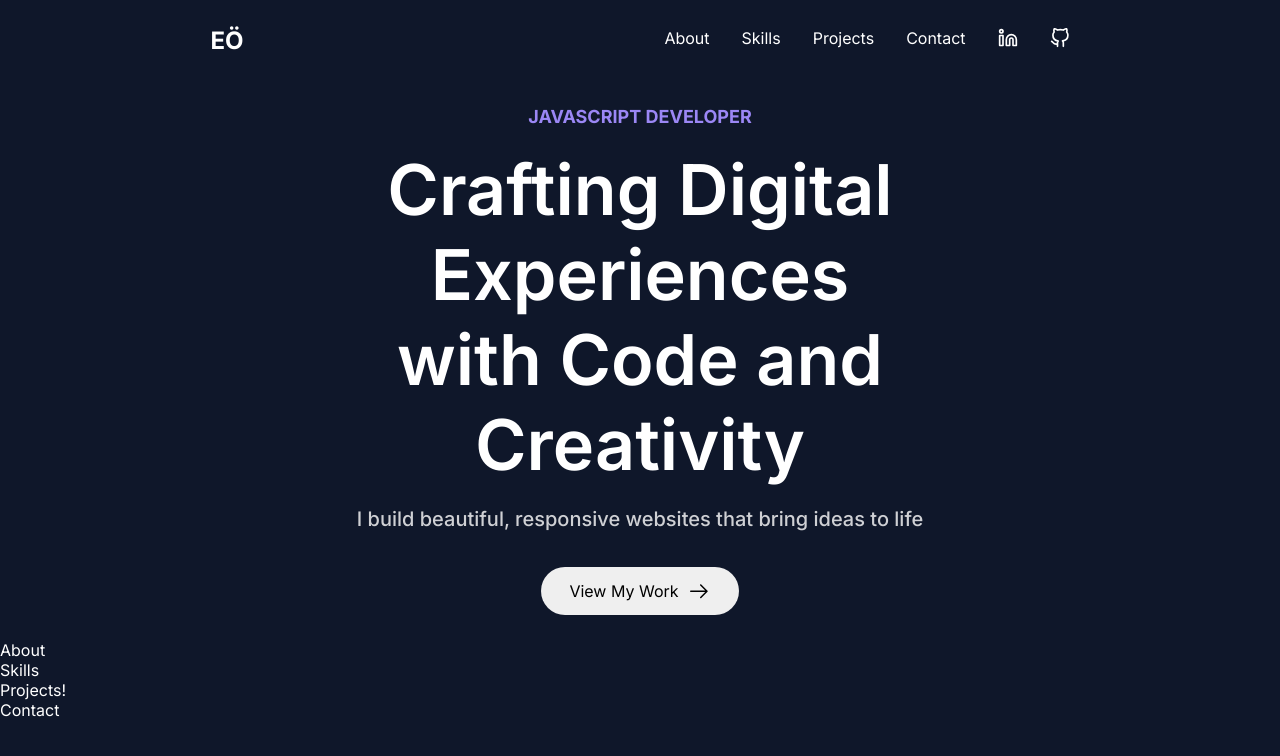
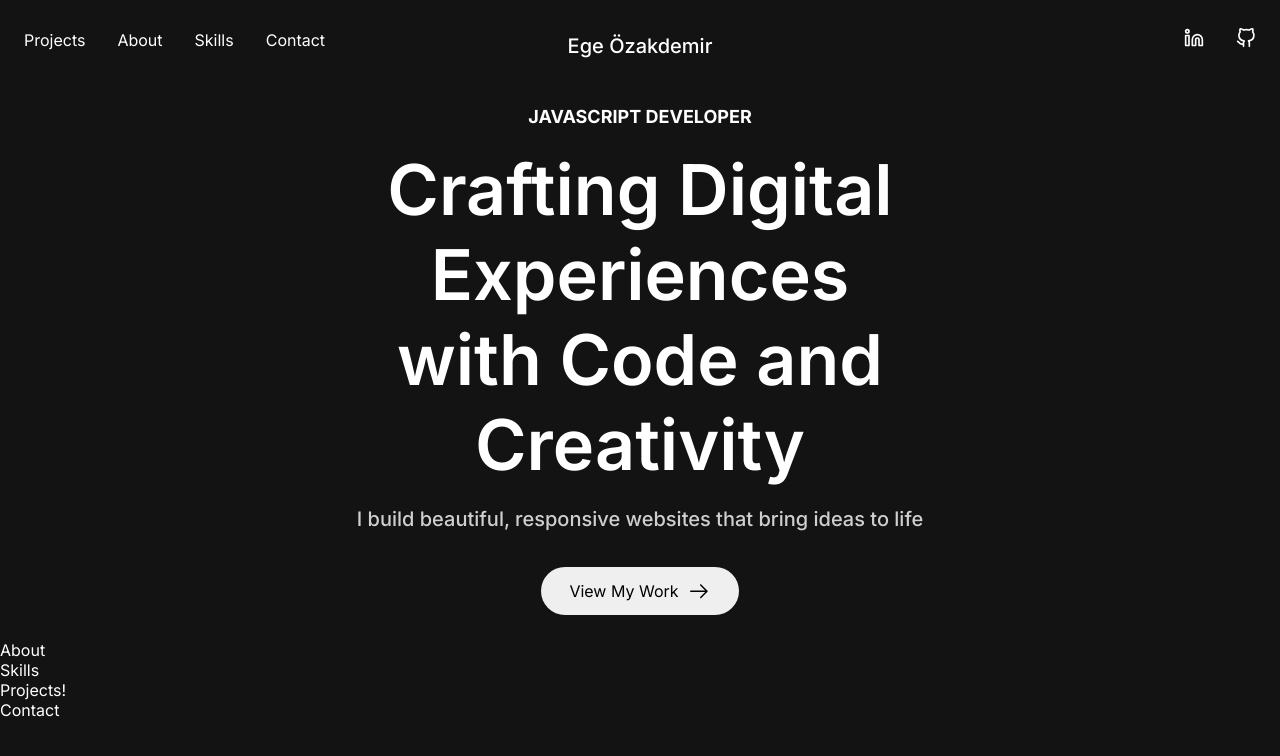
Before and after one commit to Egeeoz/portfolio-2.0, a React app: page / in a window 1280 px wide. Shown: the top 756 px of the page. Built offline with nearby package versions, Linux system fonts and the light colour scheme; the HTML template or start-up script is replaced by a standard one.

Commit message:
Update navbar positioning, update variable colors

```diff
--- a/src/App.css
+++ b/src/App.css
@@ -1,24 +1,35 @@
-@import url('https://fonts.googleapis.com/css2?family=Inter:ital,opsz,wght@0,14..32,100..900;1,14..32,100..900&display=swap');
+@import url("https://fonts.googleapis.com/css2?family=Inter:ital,opsz,wght@0,14..32,100..900;1,14..32,100..900&display=swap");
 
 :root {
-  --background-color: #0f172a; /* Deep navy blue */
-  --foreground-color: #ffffff; /* White */
-  --accent-color: #9b87f5; /* Soft purple */
-  --muted-color: #334155; /* Slate gray */
-  --border-color: #1e293b; /* Dark slate blue */
-  --secondary-color: #1e293b; /* Dark slate blue */
+  /* Colors */
+  --background: #131313;
+  /* Main background color for the entire site */
+  --foreground: #ffffff;
+  /* Primary text color */
+  --foreground-dim: rgba(255, 255, 255, 0.7);
+  /* Subdued text color for secondary content like subtitles */
+  --foreground-hover: rgba(255, 255, 255, 0.8);
+  /* Text color for hover states on links */
+  --border-subtle: rgba(255, 255, 255, 0.05);
+  /* Subtle border color for section dividers and cards */
+  --background-hover: rgba(255, 255, 255, 0.05);
+  /* Background color for hover states and card backgrounds */
+  --background-overlay: rgba(19, 19, 19, 0.9);
+  /* Semi-transparent overlay for the fixed header when scrolled */
+  --button-background: rgba(255, 255, 255, 0.1);
+  /* Background color for buttons and interactive elements */
 }
 
 * {
   margin: 0;
   padding: 0;
-  font-family: 'Inter', serif;
+  font-family: "Inter", serif;
   box-sizing: border-box;
 }
 
 body {
-  background-color: var(--background-color);
-  color: var(--foreground-color);
+  background-color: var(--background);
+  color: var(--foreground);
 }
 
 main {
--- a/src/components/navbar/Navbar.jsx
+++ b/src/components/navbar/Navbar.jsx
@@ -1,6 +1,6 @@
-import { useEffect, useState } from 'react';
-import styles from './Navbar.module.css';
-import { FiLinkedin, FiGithub } from 'react-icons/fi';
+import { useEffect, useState } from "react";
+import styles from "./Navbar.module.css";
+import { FiLinkedin, FiGithub } from "react-icons/fi";
 
 const Navbar = () => {
   const [isScrolled, setIsScrolled] = useState(false);
@@ -9,18 +9,20 @@ const Navbar = () => {
     const handleScroll = () => {
       setIsScrolled(window.scrollY > 50);
     };
-    window.addEventListener('scroll', handleScroll);
-    return () => window.removeEventListener('scroll', handleScroll);
+    window.addEventListener("scroll", handleScroll);
+    return () => window.removeEventListener("scroll", handleScroll);
   }, []);
 
   return (
-    <nav className={isScrolled ? styles.scrolled : ''}>
-      <h1>EÖ</h1>
-      <ul>
+    <nav className={isScrolled ? styles.scrolled : ""}>
+      <ul className={styles.leftNavLinks}>
+        <li>Projects</li>
         <li>About</li>
         <li>Skills</li>
-        <li>Projects</li>
         <li>Contact</li>
+      </ul>
+      <h1>Ege Özakdemir</h1>
+      <ul className={styles.rightNavLinks}>
         <li>
           <FiLinkedin size={20} />
         </li>
--- a/src/components/navbar/Navbar.module.css
+++ b/src/components/navbar/Navbar.module.css
@@ -1,4 +1,5 @@
 nav {
+  width: 100%;
   top: 0;
   position: fixed;
   width: 100%;
@@ -6,14 +7,34 @@ nav {
   transition: all 0.3s;
   height: 10vh;
   display: flex;
-  justify-content: space-around;
   align-items: center;
 }
 
+h1 {
+  padding-top: 0.75rem;
+  font-size: 20px;
+  font-weight: 500;
+  display: flex;
+  justify-content: center;
+  flex: 1;
+  align-items: center;
+}
+
+.leftNavLinks {
+  display: flex;
+  justify-content: flex-start;
+}
+
+.rightNavLinks {
+  display: flex;
+  justify-content: flex-end;
+}
+
 ul {
-  display: flex;
+  width: 25%;
   gap: 2rem;
   list-style: none;
+  padding: 0 1.5rem 0 1.5rem;
 }
 
 ul li {
@@ -22,10 +43,10 @@ ul li {
 
 ul li:hover {
   cursor: pointer;
-  color: var(--accent-color);
+  color: var(--foreground-hover);
 }
 
 .scrolled {
-  background-color: rgba(15, 23, 42, 0.8);
+  background-color: var(---background-overlay);
   backdrop-filter: blur(8px);
 }
```
